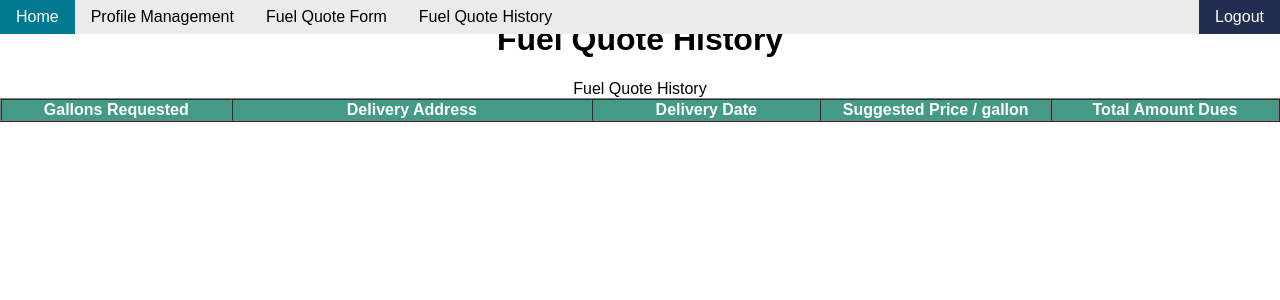
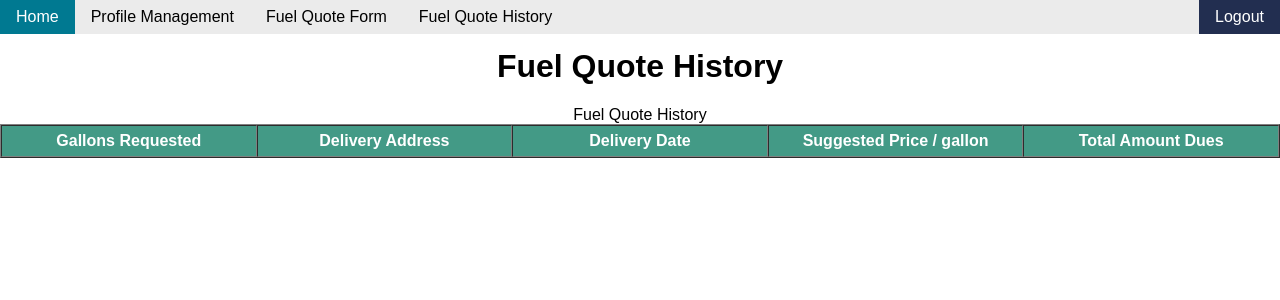
Before and after one commit to HughHoang/Website-Prototype, a PHP site: page /src/fuelquoteshistory.html in a window 1280 px wide. Shown: the top 300 px of the page. Run offline with PHP 8.4, Linux system fonts and the light colour scheme; lists and menus that the app fills with data are empty.

Commit message:
Update CSS
Changed CSS code

```diff
--- a/src/fuelquoteshistory.html
+++ b/src/fuelquoteshistory.html
@@ -8,7 +8,6 @@
 <link rel="stylesheet" href="styles.css">
 
 <body>
-    <h1>Fuel Quote History</h1>
     <div>
         <ul>
             <li><a href="home.php">Home</a></li>
@@ -19,6 +18,7 @@
         </ul>
     </div>
 
+    <h1>Fuel Quote History</h1>
     <table class="center" border=1>
         <caption>Fuel Quote History</caption>
         <tr>
--- a/src/styles.css
+++ b/src/styles.css
@@ -23,6 +23,9 @@ div {
 label {
     display: inline;
     width: 100px;
+}
+h1 {
+    margin-top: 3rem;
 }
 
 ul {
@@ -95,21 +98,26 @@ table {
     border-spacing: 0;
     text-align: center;
     table-layout: auto;
+    width: 100%;
 }
 
-td,
+td{
+    width: 20%;
+    text-align: left;
+    font-weight: normal;
+}
 tr {
     text-align: left;
     font-weight: normal;
-    width: 250px;
+    width: 100%;
 }
 
 .date {
-    width: 250px;
+    width: 20%;
 }
 
 .address {
-    width: 400px;
+    width: 20%;
 }
 
 tr:hover {
@@ -120,5 +128,6 @@ th {
     background-color: #439A86;
     color: white;
     text-align: center;
-    width: 250px;
+    width: 20%;
+    height: 2rem;
 }
```
